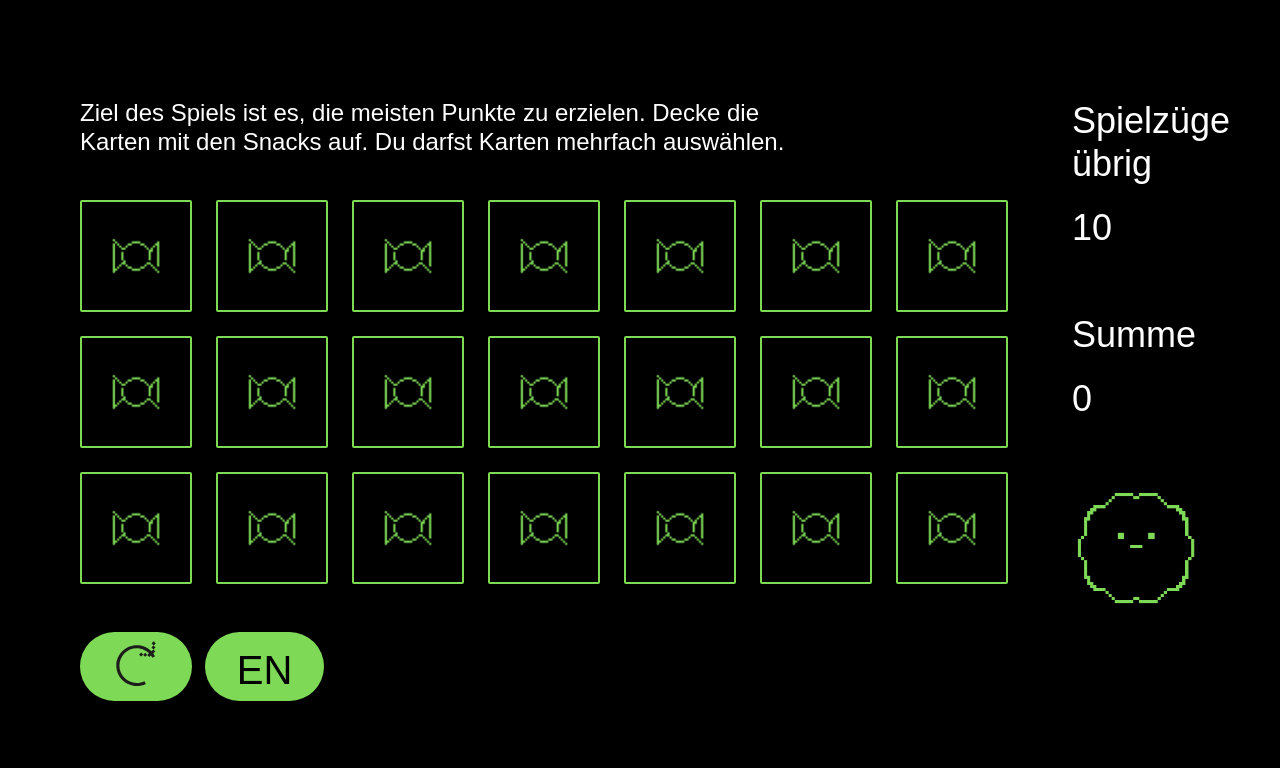
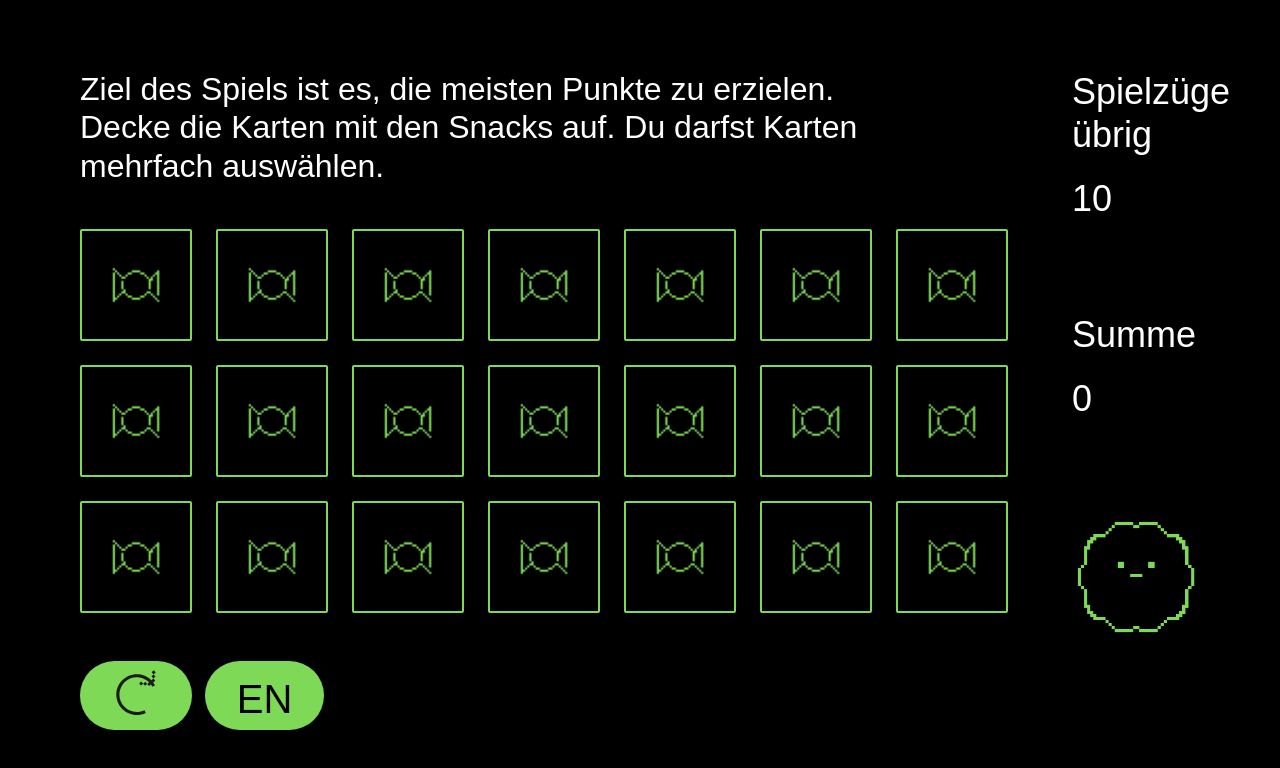
Before and after one commit to IMAGINARY/vista-sumory, a React (Vite) app: page / in a window 1280 px wide. Shown: the top 768 px of the page. Built offline with nearby package versions, Linux system fonts and the light colour scheme.

Commit message:
Increase font size.

```diff
--- a/src/styles/app.scss
+++ b/src/styles/app.scss
@@ -28,8 +28,8 @@
 }
 
 .instructions {
-  width: 80%;
-  font-size: 1.5rem;
+  width: 90%;
+  font-size: 2rem;
 }
 
 .util-menu {
--- a/src/styles/modal.scss
+++ b/src/styles/modal.scss
@@ -27,8 +27,8 @@ $anim-duration: 500ms;
 }
 
 dialog {
-  width: 80vw;
-  height: 80vh;
+  width: 90vw;
+  height: 90vh;
 
   // Animated properties
   transition: transform $anim-duration, opacity $anim-duration;
@@ -40,7 +40,7 @@ dialog {
   border-radius: 2px;
 
   color: colors.$color-white;
-  font-size: 1.5rem;
+  font-size: 1.75rem;
 
   display: flex;
   padding: 4rem;
```
